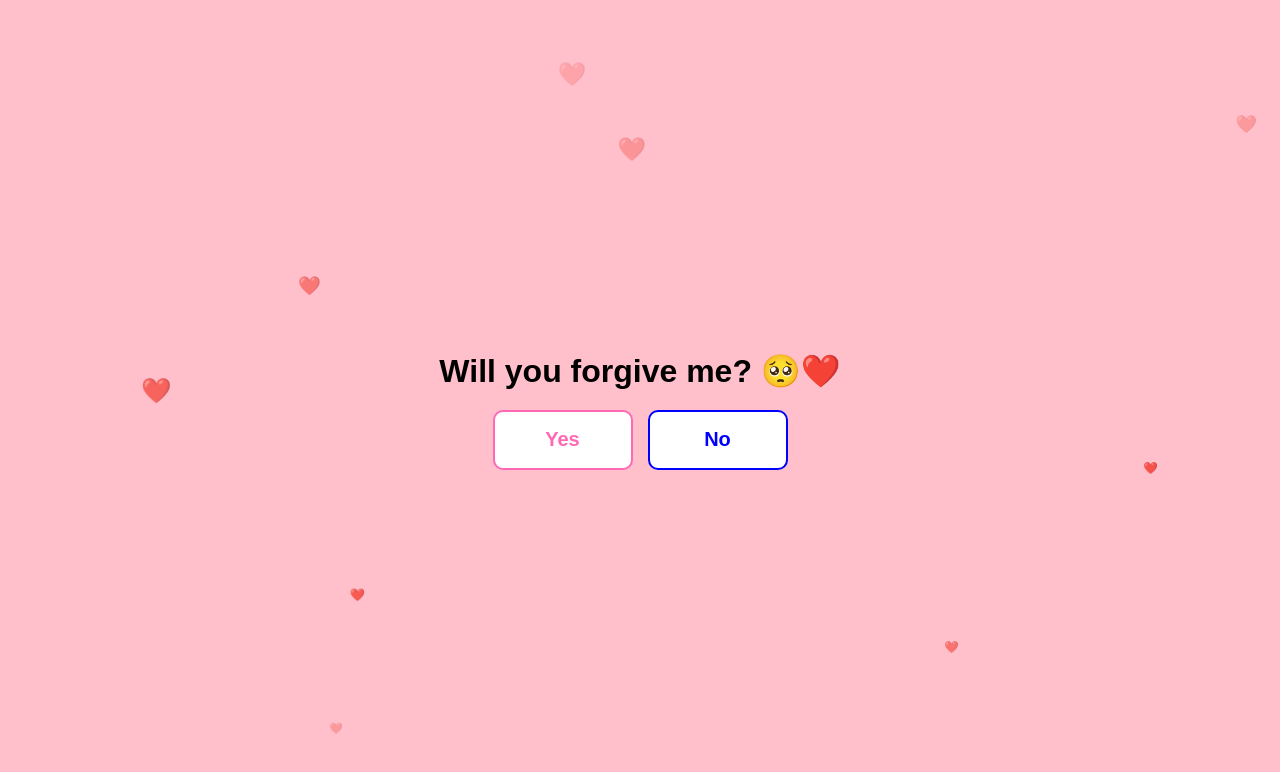
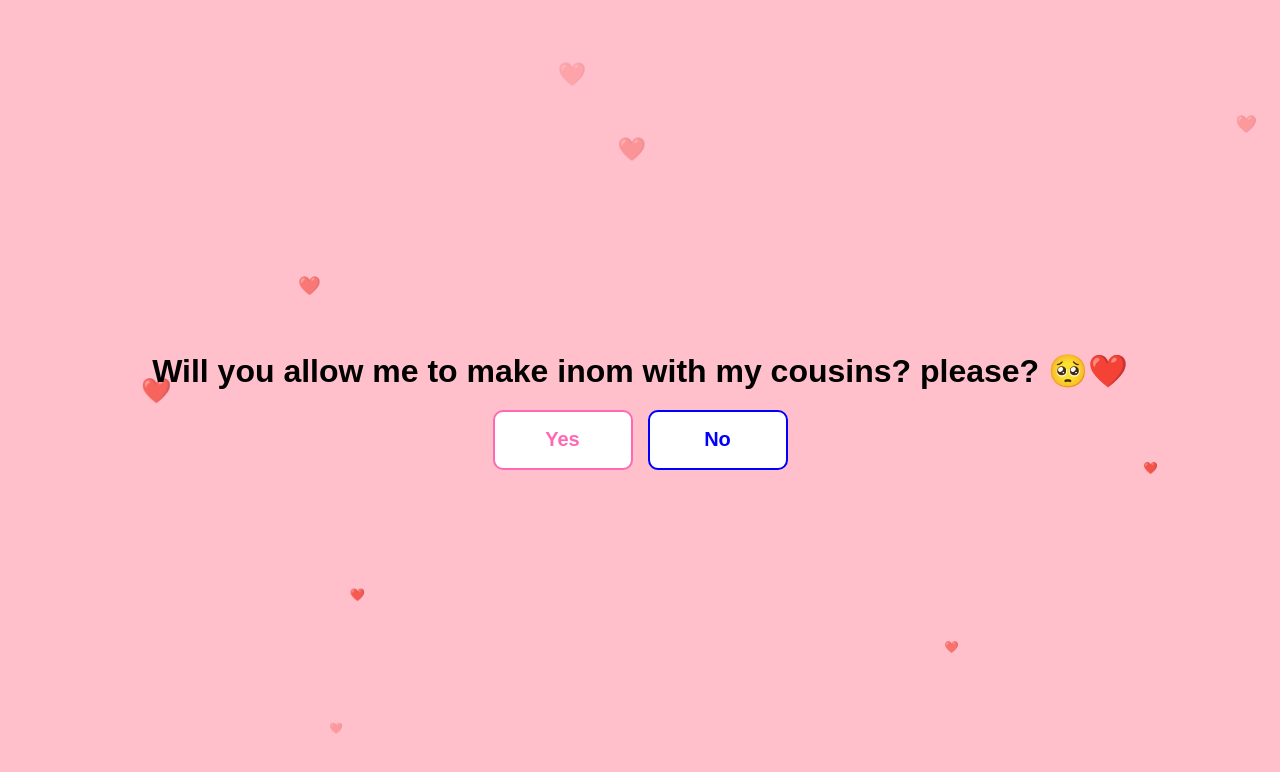
Before and after one commit to sip022423/yes, a plain HTML site: page index.html in a window 1280 px wide. Drawn offline with Linux system fonts and the light colour scheme.

Commit message:
index.html

```diff
--- a/index.html
+++ b/index.html
@@ -12,7 +12,7 @@
   <div class="hearts"></div>
 
   <div class="container">
-    <h1>Will you forgive me? 🥺❤️</h1>
+    <h1>Will you allow me to make inom with my cousins? please? 🥺❤️</h1>
     <div class="buttons">
       <button id="yesBtn">Yes</button>
       <button id="noBtn">No</button>
```
